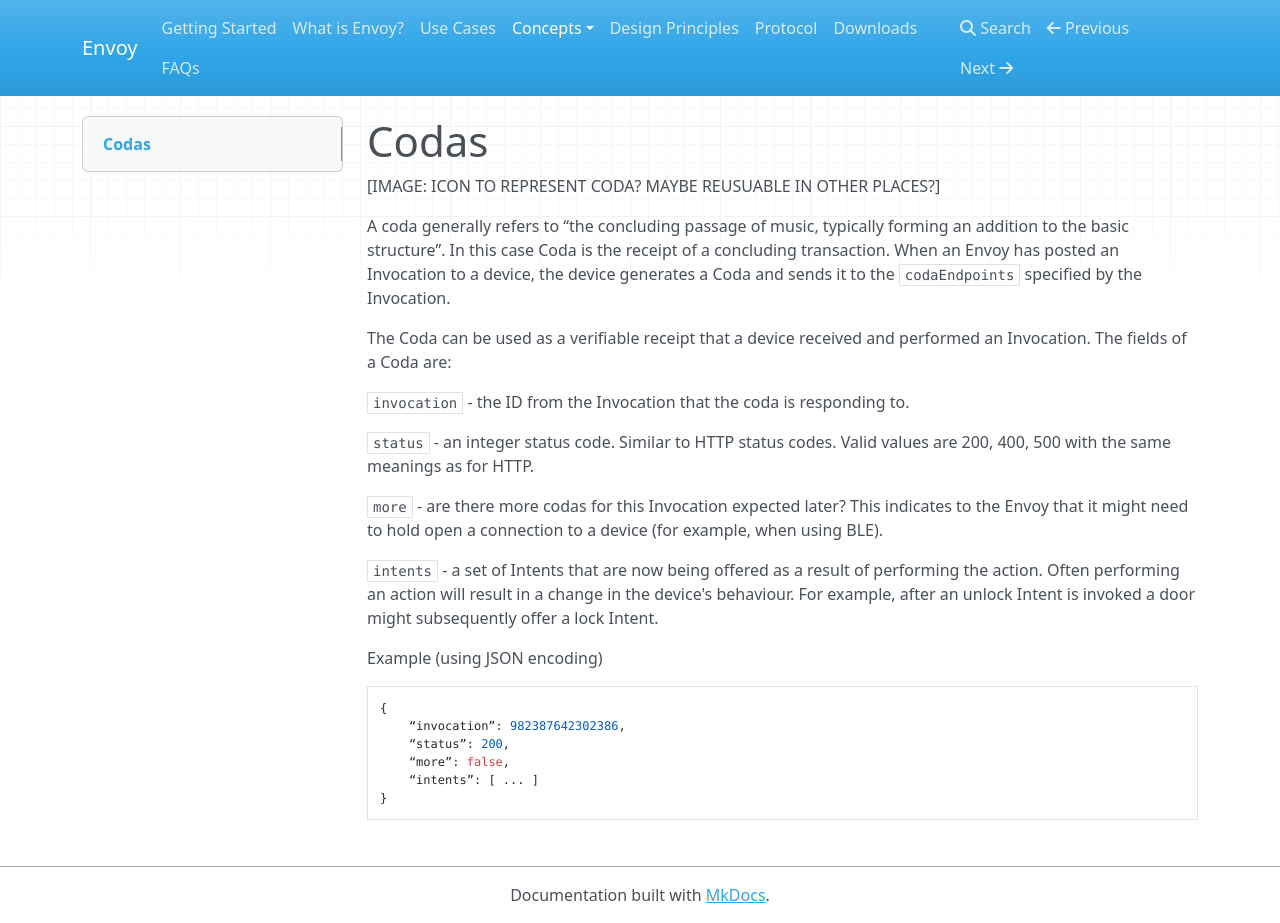
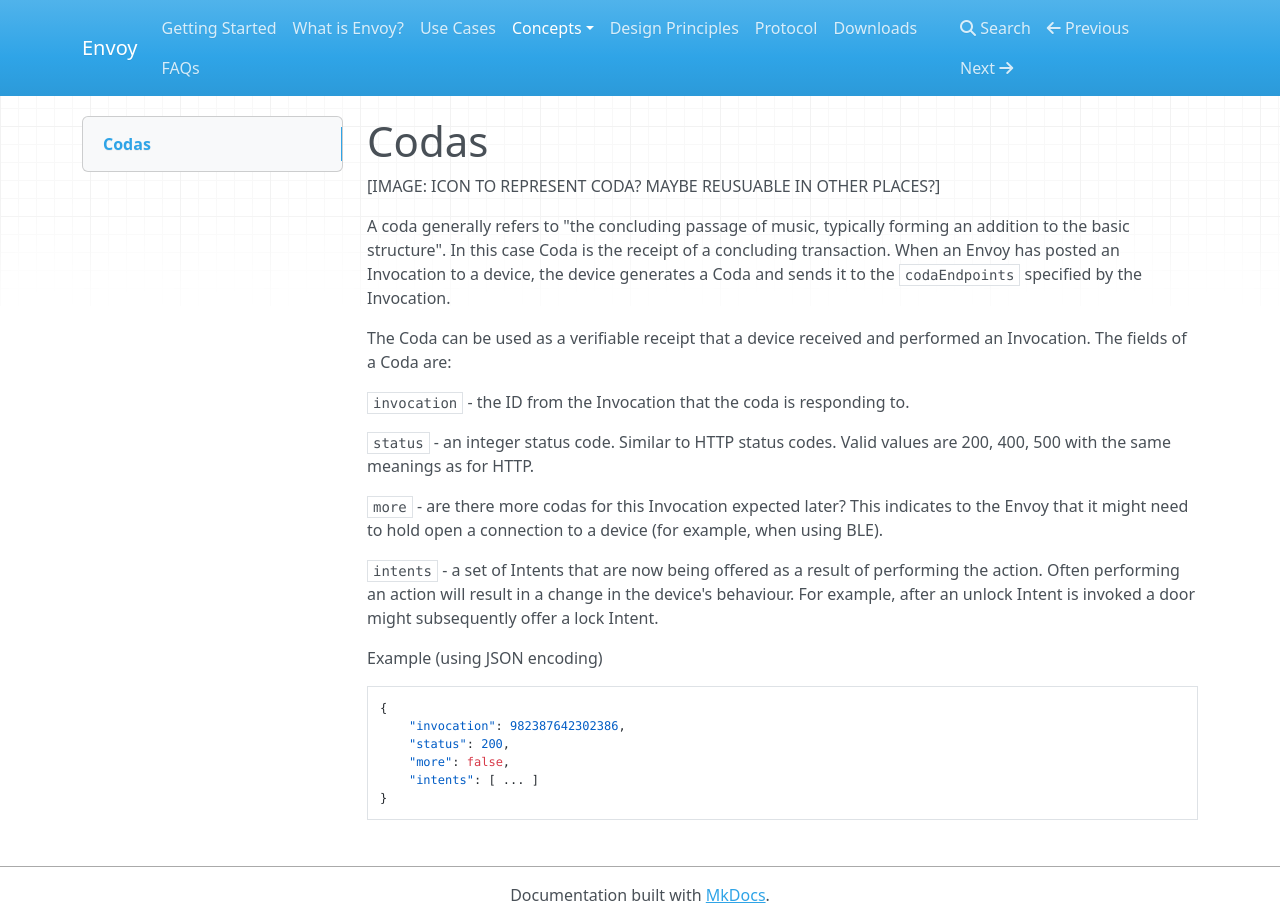
Before and after one commit to ARMmbed/mbed-app-docs, an MkDocs documentation site: the page built from docs/concepts_codas.md, in a window 1280 px wide and 923 px high. Built offline with MkDocs 1.6.1, drawn with Linux system fonts in a browser that asks for light colours; nearby versions of some CDN libraries; old or Windows-style settings are respelled for this version of MkDocs.

````diff
--- a/docs/concepts_codas.md
+++ b/docs/concepts_codas.md
@@ -2,7 +2,7 @@
 
 [IMAGE: ICON TO REPRESENT CODA? MAYBE REUSUABLE IN OTHER PLACES?]
 
-A coda generally refers to “the concluding passage of music, typically forming an addition to the basic structure”. In this case Coda is the receipt of a concluding transaction. When an Envoy has posted an Invocation to a device, the device generates a Coda and sends it to the `codaEndpoints` specified by the Invocation.
+A coda generally refers to "the concluding passage of music, typically forming an addition to the basic structure". In this case Coda is the receipt of a concluding transaction. When an Envoy has posted an Invocation to a device, the device generates a Coda and sends it to the `codaEndpoints` specified by the Invocation.
 
 The Coda can be used as a verifiable receipt that a device received and performed an Invocation. The fields of a Coda are:
 
@@ -17,9 +17,9 @@ The Coda can be used as a verifiable receipt that a device received and performe
 Example (using JSON encoding)
 ```json
 {
-    “invocation”: 982387642302386,
-    “status”: 200,
-    “more”: false,
-    “intents”: [ ... ]
+    "invocation": 982387642302386,
+    "status": 200,
+    "more": false,
+    "intents": [ ... ]
 }
 ```
````
